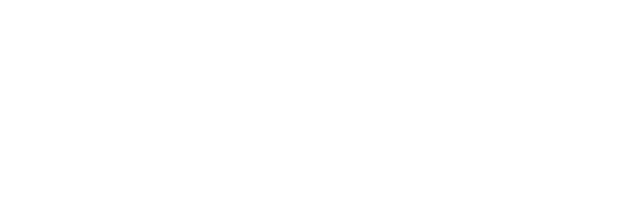
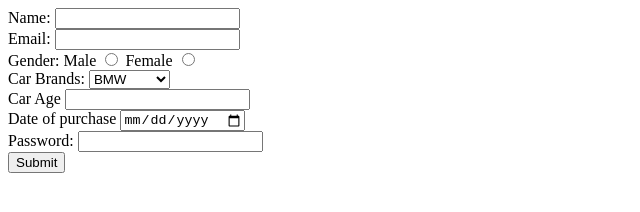
Before and after one commit to acciojob/car-insurance-form-Jayana10, a website: page main.html in a window 1280 px wide. Shown: the whole page, without its empty margins (0-640 px from the left). Drawn offline with Linux system fonts and the light colour scheme.

Commit message:
created a submission

```diff
--- a/main.html
+++ b/main.html
@@ -7,6 +7,40 @@
 </head>
 
 <body>
+	<form action="#" method="post">
+		<label for="name" >Name: </label>
+		<input type="text" id="name" name="name" required>
+
+		<br>
+		<label for="email">Email: </label>
+		<input type="email" id="email" name="email" required>
+		<br>
+		<label for="gender">Gender: </label>
+		<label for="male">Male</label>
+		<input type="radio" id="male" name="gender" required>
+		<label for="female" >Female</label>
+		<input type="radio" id="female" name="gender" required>
+		<br>
+		<label for="cars">Car Brands: </label>
+		<select for="cars">
+			<option value="BMW">BMW</option>
+			<option value="Audi">Audi</option>
+			<option value="Mercedez">Mercedez</option>
+		</select>
+		<br>
+		<label for="carage">Car Age</label>
+		<input type="number" id="carage" name="carage" required>
+		<br>
+		<label for ="dop">Date of purchase</label>
+		<input type="date" id="dop" name="dop" required>
+		<br>
+		<label for="password" >Password: </label>
+        <input type="password" id="password"	name="password" required>
+		<br>
+		<button type="submit">Submit</button>
+
+
+	</form>
 	<!-- the entire body must be written by student -->
     <script type="text/javascript" src="./script.js">
 </script>
```
